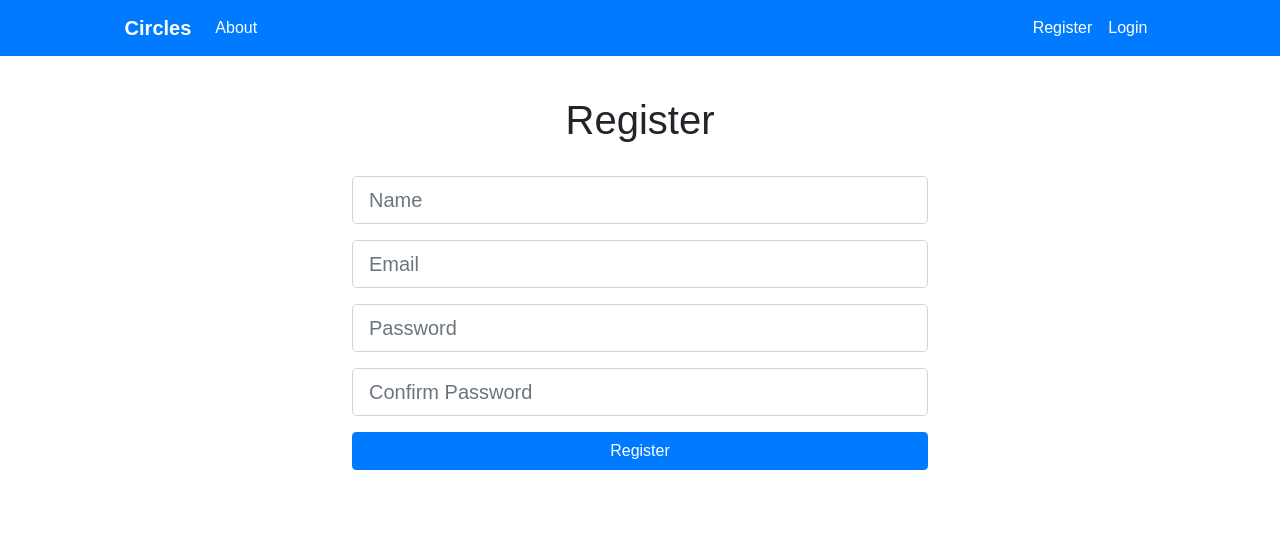
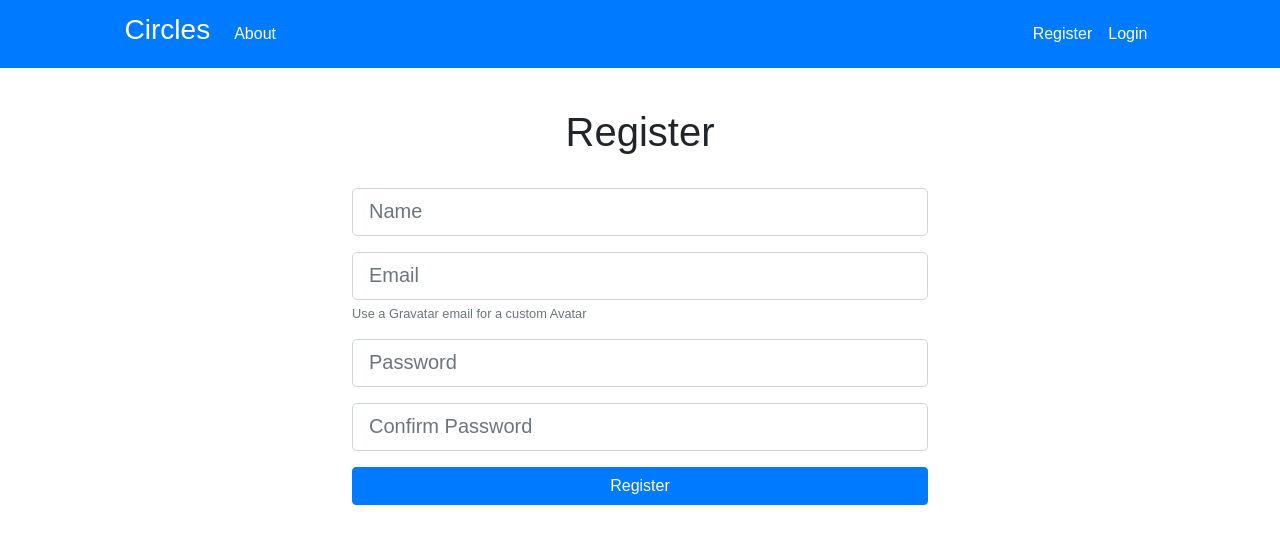
Before and after one commit to GingerNeil12/MEng_React_Frontend, a React (Create React App) app: page /register in a window 1280 px wide. Shown: the top 544 px of the page. Built offline with nearby package versions, Linux system fonts and the light colour scheme.

Commit message:
Got form feedbck working on the Registration page

```diff
--- a/src/components/header/Header.js
+++ b/src/components/header/Header.js
@@ -6,7 +6,9 @@ export default class Header extends Component {
         return (
             <Navbar collapseOnSelect expand="lg" bg="primary" variant="dark">
                 <Container>
-                    <Navbar.Brand href="/" style={BrandStyle}>Circles</Navbar.Brand>
+                    <Navbar.Brand href="/" style={BrandStyle}>
+                        <h3>Circles</h3>
+                    </Navbar.Brand>
                     <Navbar.Toggle aria-controls="toggle-navbar"/>
                     <Navbar.Collapse id="toggle-navbar">
                             <Nav>
--- a/src/components/login/Login.js
+++ b/src/components/login/Login.js
@@ -65,7 +65,7 @@ export default class Login extends Component {
 }
 
 const FormStyle = {
-    width: "45%",
+    width: "30%",
     margin: "2em auto"
 }
 
--- a/src/components/register/Register.js
+++ b/src/components/register/Register.js
@@ -1,5 +1,6 @@
 import React, { Component } from 'react'
 import { Form, Button } from 'react-bootstrap';
+import axios from 'axios';
 import '../../css/layout/Register.css';
 
 export default class Register extends Component {
@@ -11,6 +12,7 @@ export default class Register extends Component {
             email: '',
             password: '',
             password2: '',
+            validated: false,
             errors: {}
         }
 
@@ -24,23 +26,37 @@ export default class Register extends Component {
 
     onSubmit = (e) => {
         e.preventDefault();
+        e.stopPropagation();
 
         const newUser = {
             name: this.state.name,
             email: this.state.email,
             password: this.state.password,
             password2: this.state.password2
-        }
+        };
 
-        // axios goes here
-        console.log(newUser);
+        // Redirect to login after successful result
+        // Set the Forms to invalid if unsuccessful
+        axios.post('http://localhost:5000/api/users/register', newUser)
+            .then(result => console.log(result.data))
+            .catch(err => {
+                this.setState({ errors: err.response.data });
+                this.setState({ validated: false });
+                console.log(this.state.errors);
+            });
     }
 
     render() {
+        const { validated, errors } = this.state;
         return (
             <div id="register-form">
                 <h1 style={RegisterTitle}>Register</h1>
-                <Form style={FormStyle} onSubmit={this.onSubmit} id="register-form">
+                <Form
+                    id="register-form"
+                    noValidate
+                    style={FormStyle}
+                    onSubmit={this.onSubmit}
+                    validated={validated}>
                     <Form.Group id="name">
                         <Form.Control
                             size="lg"
@@ -48,7 +64,11 @@ export default class Register extends Component {
                             name="name"
                             placeholder="Name"
                             value={this.state.name}
-                            onChange={this.onChange} />
+                            onChange={this.onChange}
+                            isInvalid={errors.name} />
+                        <Form.Control.Feedback type="invalid">
+                            {errors.name}
+                        </Form.Control.Feedback>
                     </Form.Group>
                     <Form.Group id="email">
                         <Form.Control
@@ -57,7 +77,12 @@ export default class Register extends Component {
                             name="email"
                             placeholder="Email"
                             value={this.state.email}
-                            onChange={this.onChange} />
+                            onChange={this.onChange}
+                            isInvalid={errors.email} />
+                        <Form.Text className="text-muted">Use a Gravatar email for a custom Avatar</Form.Text>
+                        <Form.Control.Feedback type="invalid">
+                            {errors.email}
+                        </Form.Control.Feedback>
                     </Form.Group>
                     <Form.Group id="password">
                         <Form.Control
@@ -66,7 +91,11 @@ export default class Register extends Component {
                             name="password"
                             placeholder="Password"
                             value={this.state.password}
-                            onChange={this.onChange} />
+                            onChange={this.onChange}
+                            isInvalid={errors.password} />
+                        <Form.Control.Feedback type="invalid">
+                            {errors.password}
+                        </Form.Control.Feedback>
                     </Form.Group>
                     <Form.Group id="password2">
                         <Form.Control
@@ -75,7 +104,11 @@ export default class Register extends Component {
                             name="password2"
                             placeholder="Confirm Password"
                             value={this.state.password2}
-                            onChange={this.onChange} />
+                            onChange={this.onChange}
+                            isInvalid={errors.password2} />
+                        <Form.Control.Feedback type="invalid">
+                            {errors.password2}
+                        </Form.Control.Feedback>
                     </Form.Group>
                     <Form.Group id="submit">
                         <Button
```
